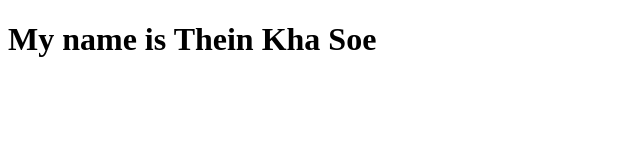
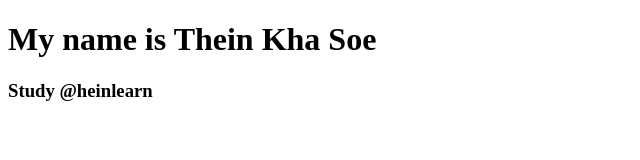
Before and after one commit to TheinKhaSoe/TheinKhaSoe.github.io, a plain HTML site: page index.html in a window 1280 px wide. Shown: the whole page, without its empty margins (0-640 px from the left). Drawn offline with Linux system fonts and the light colour scheme.

Commit message:
modify index file

```diff
--- a/index.html
+++ b/index.html
@@ -8,5 +8,6 @@
 </head>
 <body>
     <h1>My name is Thein Kha Soe</h1>
+    <h3>Study @heinlearn</h3>
 </body>
 </html>
```
